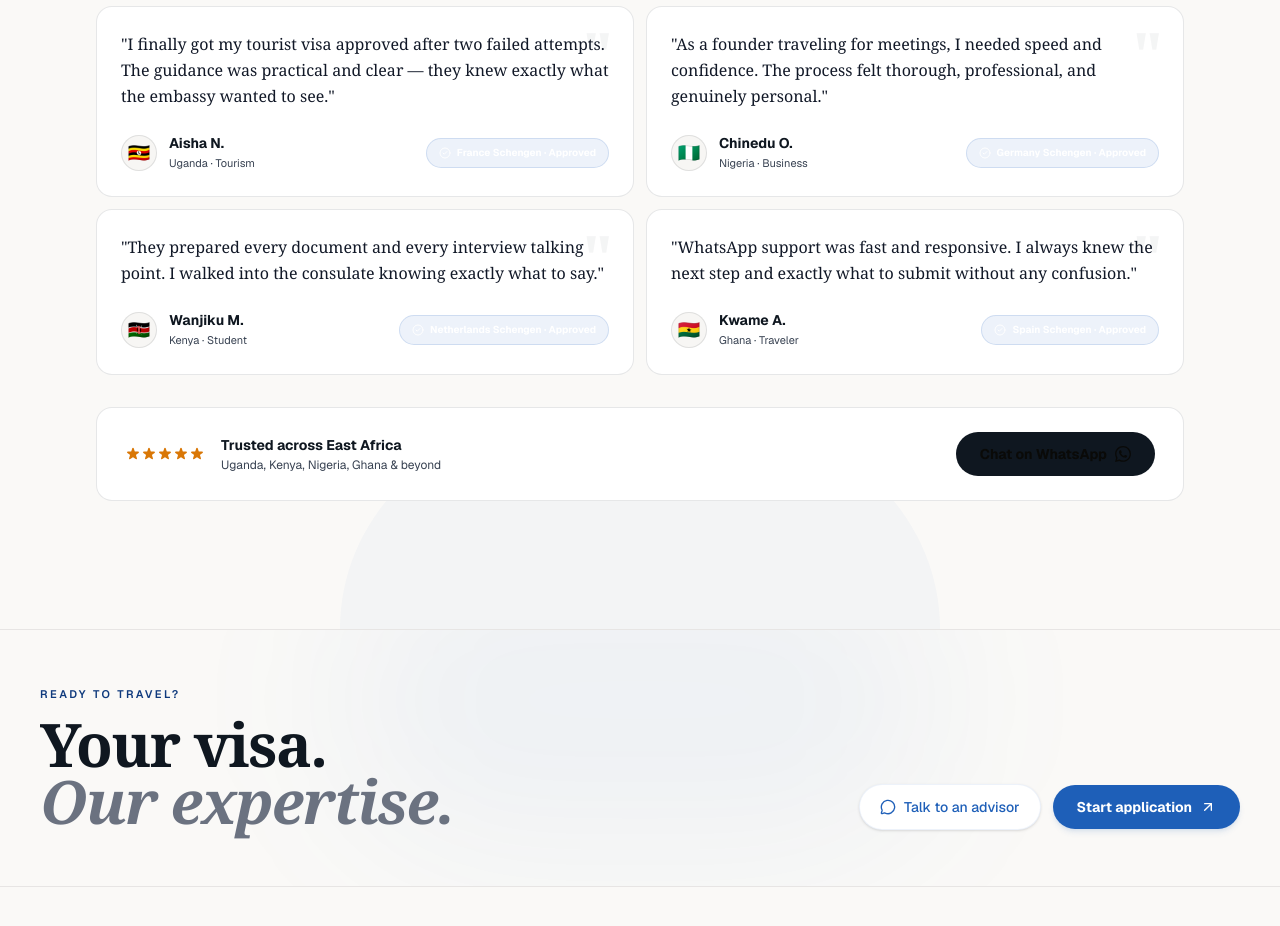
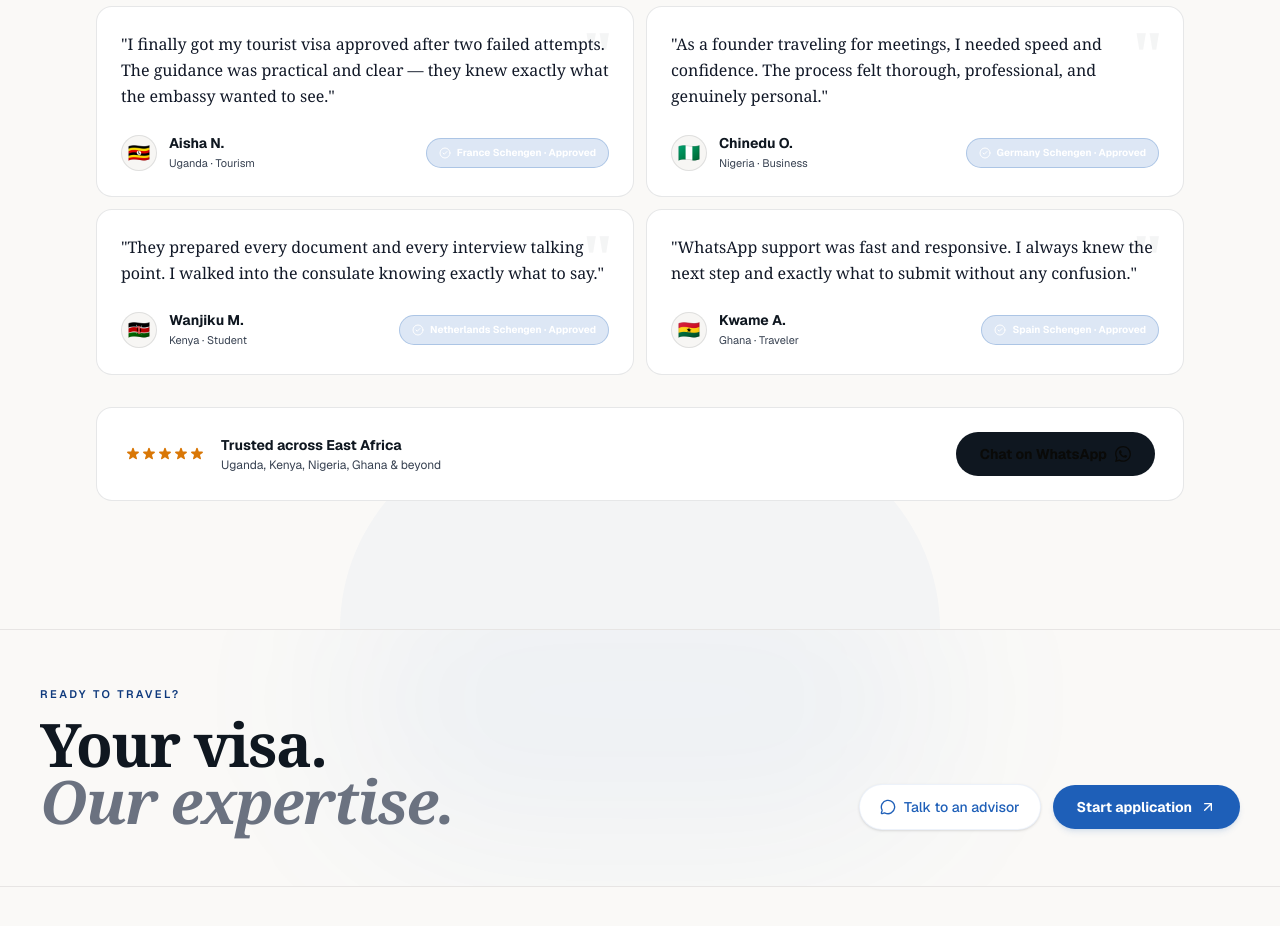
Before and after one commit to kazibweyassin/visa, a Next.js app: page / in a window 1280 px wide. Shown: the part 5360-6286 px from the top of the page. Built offline with nearby package versions, Linux system fonts and the light colour scheme.

Commit message:
contract

```diff
--- a/components/modules/testimonials.tsx
+++ b/components/modules/testimonials.tsx
@@ -168,12 +168,12 @@ export function Testimonials() {
                 <div
                   className="flex items-center gap-1.5 rounded-full px-3 py-1.5 shrink-0"
                   style={{
-                    background: "var(--green-muted)",
-                    border: "1px solid rgba(30,95,184,0.15)",
+                    background: "rgba(30,95,184,0.15)",
+                    border: "1px solid rgba(30,95,184,0.25)",
                   }}
                 >
-                  <CheckCircle2 className="h-3 w-3 shrink-0" style={{ color: "var(--green)" }} />
-                  <span className="text-[10px] font-bold whitespace-nowrap" style={{ color: "var(--green)" }}>
+                  <CheckCircle2 className="h-3 w-3 shrink-0" style={{ color: "var(--green-dim)" }} />
+                  <span className="text-[10px] font-bold whitespace-nowrap" style={{ color: "var(--green-dim)" }}>
                     {item.outcome}
                   </span>
                 </div>
```
